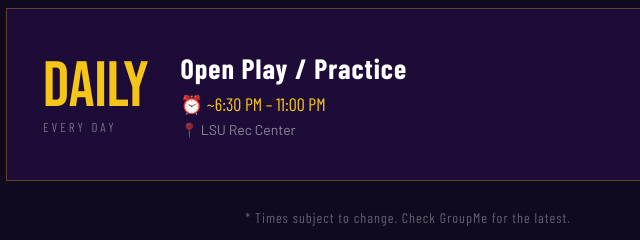
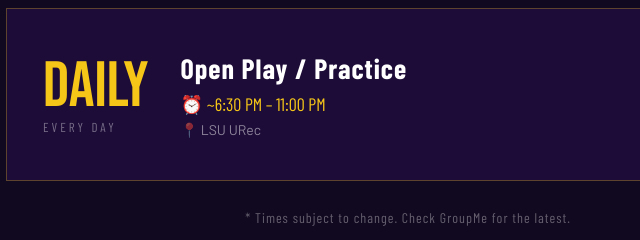
Before and after one commit to pape-stem-lsu/Lsufutsalclub.com, a plain HTML site: page index.html in a window 1280 px wide. Shown: the part 1780-2020 px from the top of the page, 232-872 px from the left. Drawn offline with nearby package versions, Linux system fonts and the light colour scheme; a web font is replaced by a local one.

Commit message:
Update event location from LSU Rec Center to LSU URec

```diff
--- a/index.html
+++ b/index.html
@@ -272,7 +272,7 @@
         <div class="event-main">
           <div class="event-name">Open Play / Practice</div>
           <div class="event-time">⏰ ~6:30 PM – 11:00 PM</div>
-          <div class="event-location">📍 LSU Rec Center</div>
+          <div class="event-location">📍 LSU URec</div>
         </div>
         <div class="event-note">
           <p>Times may vary —<br>always check<br><strong>GroupMe for updates</strong></p>
```
